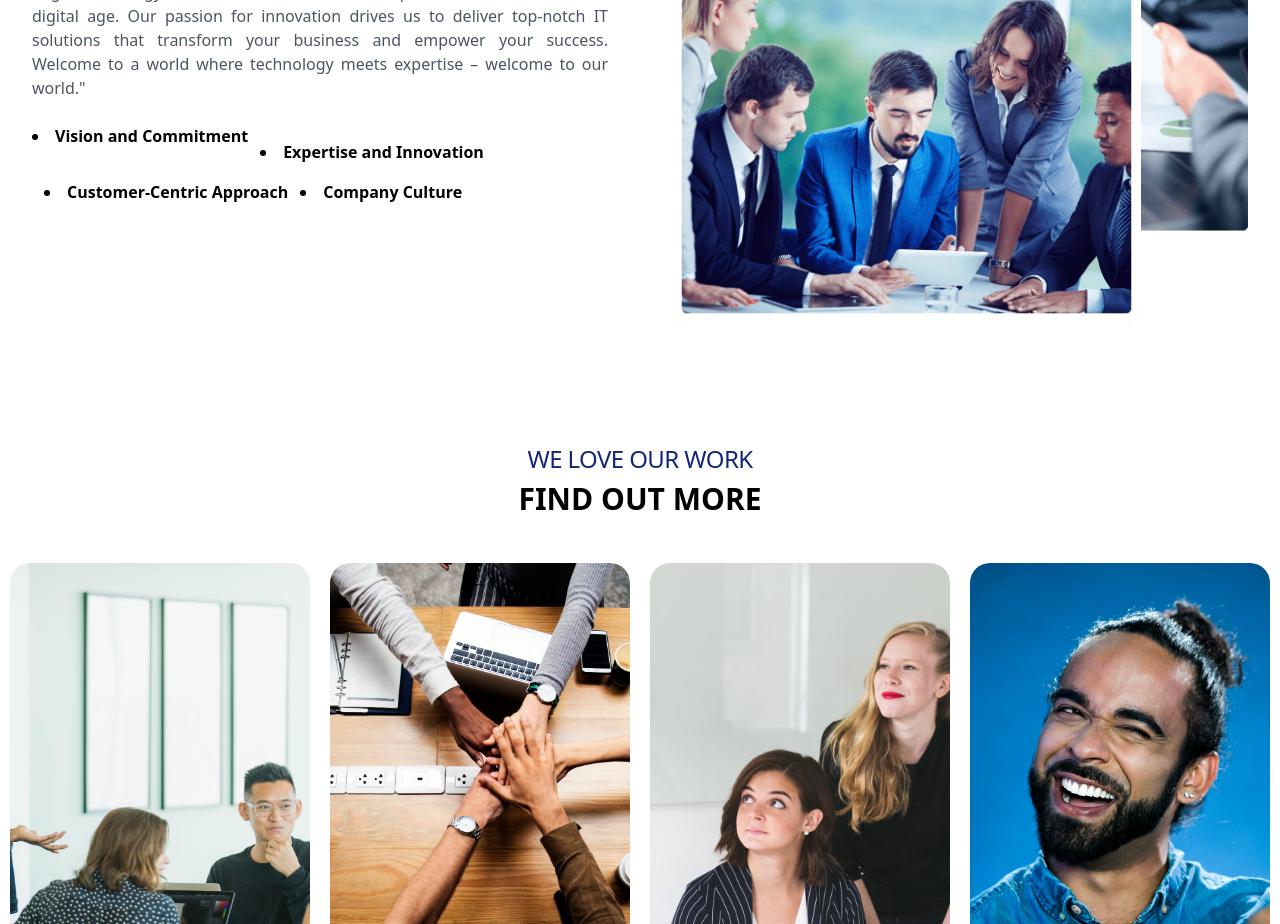
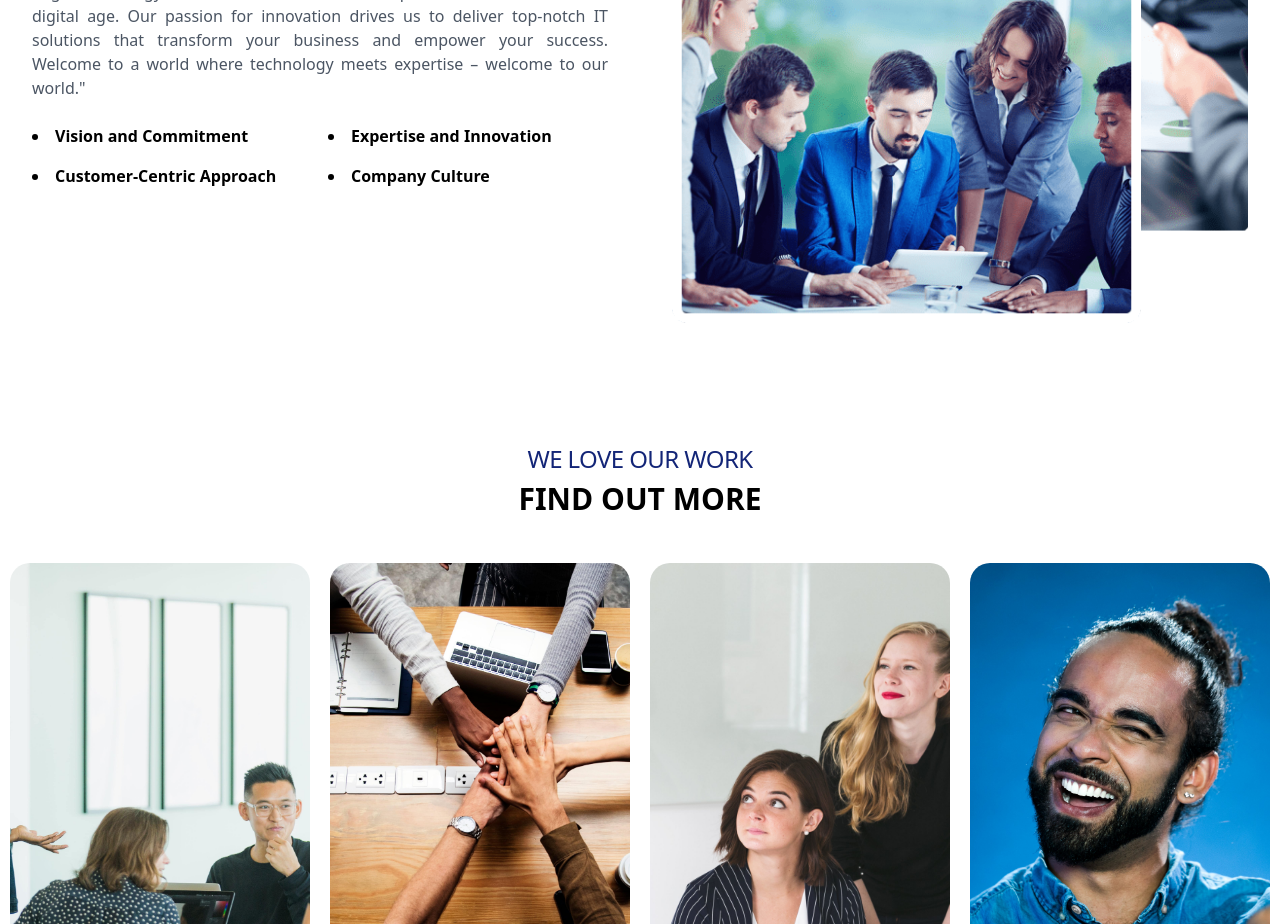
Before and after one commit to JuanPabloDiaz/landingZone, a React (Create React App) app: page / in a window 1280 px wide. Shown: the part 2040-2964 px from the top of the page. Built offline with nearby package versions, Linux system fonts and the light colour scheme.

Commit message:
MVP2 >> ABOUT US: first <li> is off#42

```diff
--- a/src/components/About.jsx
+++ b/src/components/About.jsx
@@ -21,19 +21,11 @@ export default () => {
             </p>
           </div>
           <div className="mt-6 max-w-lg lg:max-w-none">
-            <ul className="space-y-4 flex flex-col md:flex-row md:flex-wrap md:space-x-3">
-              <li className="list-disc list-inside text-black font-semibold">
-                Vision and Commitment
-              </li>
-              <li className="list-disc list-inside text-black font-semibold">
-                Expertise and Innovation
-              </li>
-              <li className="list-disc list-inside text-black font-semibold">
-                Customer-Centric Approach
-              </li>
-              <li className="list-disc list-inside text-black font-semibold">
-                Company Culture
-              </li>
+            <ul className="text-black font-semibold list-disc list-inside grid gap-4 grid-cols-2 grid-rows-2 ">
+              <li>Vision and Commitment</li>
+              <li>Expertise and Innovation</li>
+              <li>Customer-Centric Approach</li>
+              <li>Company Culture</li>
             </ul>
           </div>
         </div>
```
